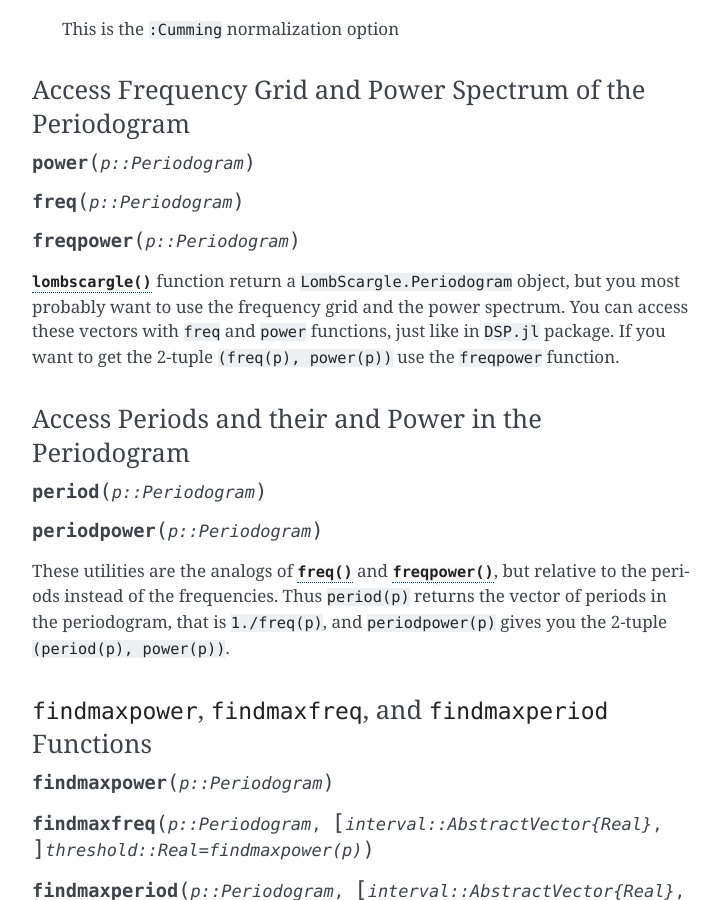
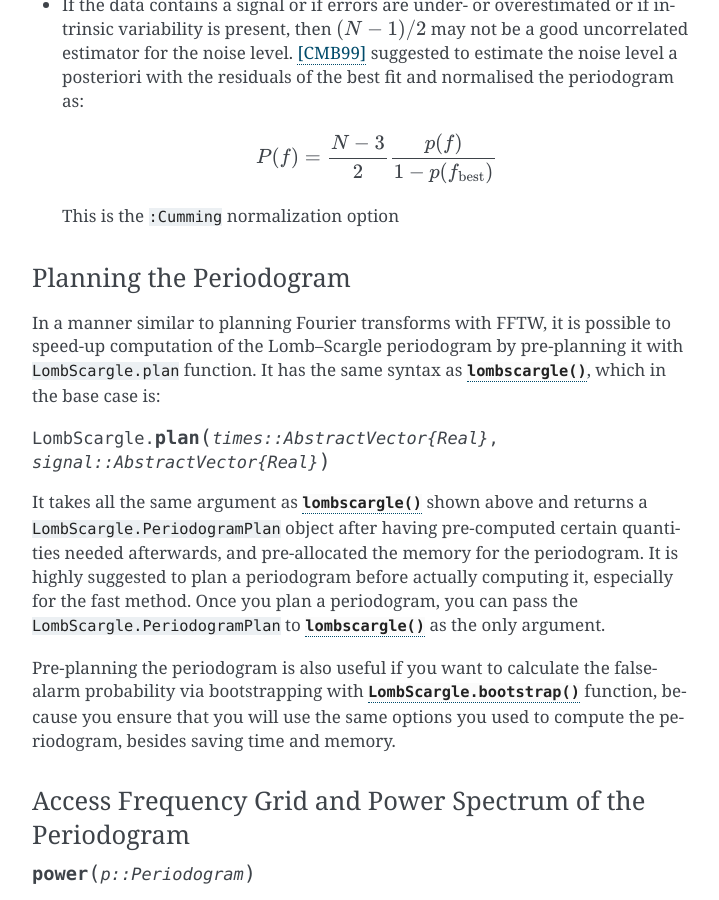
Before and after one commit to JuliaAstro/LombScargle.jl, a Sphinx documentation site: the page built from docs/index.rst, in a window 1280 px wide and 900 px high, scrolled down 7715 px. Shown: the whole window, without its empty margins (388-1107 px from the left). Built offline with Sphinx 7.4.7, drawn with Linux system fonts in a browser that asks for light colours; some of the changed text lies outside the part shown.

Commit message:
Plan periodograms

```diff
--- a/docs/index.rst
+++ b/docs/index.rst
@@ -116,6 +116,13 @@ are:
 -  ``signal``: the vector of observations associated with ``times``
 
 All these vectors must have the same length.
+
+.. Tip::
+
+   You can pre-plan a periodogram with :func:`LombScargle.plan` function, which
+   has the same syntax as :func:`lombscargle` described in this section.  In
+   this way the actual computation of the periodogram is faster and you will
+   save memory.  See the `Planning the Periodogram`_ section below.
 
 Besides the two arguments introduced above, :func:`lombscargle` has a number of
 other optional arguments and keywords in order to choose the right algorithm to
@@ -358,6 +365,28 @@ number of observations.
 
   This is the ``:Cumming`` normalization option
 
+Planning the Periodogram
+~~~~~~~~~~~~~~~~~~~~~~~~
+
+In a manner similar to planning Fourier transforms with FFTW, it is possible to
+speed-up computation of the Lomb–Scargle periodogram by pre-planning it with
+``LombScargle.plan`` function.  It has the same syntax as :func:`lombscargle`,
+which in the base case is:
+
+.. function:: LombScargle.plan(times::AbstractVector{Real}, signal::AbstractVector{Real})
+
+It takes all the same argument as :func:`lombscargle` shown above and returns a
+``LombScargle.PeriodogramPlan`` object after having pre-computed certain
+quantities needed afterwards, and pre-allocated the memory for the periodogram.
+It is highly suggested to plan a periodogram before actually computing it,
+especially for the fast method.  Once you plan a periodogram, you can pass the
+``LombScargle.PeriodogramPlan`` to :func:`lombscargle` as the only argument.
+
+Pre-planning the periodogram is also useful if you want to calculate the
+false-alarm probability via bootstrapping with :func:`LombScargle.bootstrap`
+function, because you ensure that you will use the same options you used to
+compute the periodogram, besides saving time and memory.
+
 Access Frequency Grid and Power Spectrum of the Periodogram
 ~~~~~~~~~~~~~~~~~~~~~~~~~~~~~~~~~~~~~~~~~~~~~~~~~~~~~~~~~~~
 
@@ -491,6 +520,7 @@ Bootstrapping
 '''''''''''''
 
 .. function:: LombScargle.bootstrap(N::Integer, t::AbstractVector{Real}, s::AbstractVector{Real}, ...)
+.. function:: LombScargle.bootstrap(N::Integer, plan::LombScargle.PeriodogramPlan)
 .. function:: fap(b::Bootstrap, power::Real)
 .. function:: fapinv(b::Bootstrap, prob::Real)
 
@@ -529,7 +559,12 @@ with ``N`` permutations of the original data.  All the arguments after the first
 one are passed around to :func:`lombscargle`.  The output is a
 ``LombScargle.Bootstrap`` object.
 
-The false alarm probability and its inverse can be calculated with :func:`fap`
+You can also pass to :func:`LombScargle.bootstrap` a pre-computed
+``LombScargle.PeriodogramPlan`` as second argument.  In this way you will be
+sure to use exactly the same options you used before for computing the
+periodogram with the same periodogram plan.
+
+The false-alarm probability and its inverse can be calculated with :func:`fap`
 and :func:`fapinv` functions respectively.  Their syntax is the same as the
 methods introduced above, but with a ``LombScargle.Bootstrap`` object as first
 argument, instead of the ``LombScargle.Periodogram`` one.
@@ -640,7 +675,9 @@ Here is an example of a noisy periodic signal (:math:`\sin(\pi t) +
 
    julia> s = sinpi.(t) .+ 1.5cospi.(2t) .+ rand(ntimes) # The signal
 
-   julia> pgram = lombscargle(t, s)
+   julia> plan = LombScargle.plan(t, s); # Pre-plan the periodogram
+
+   julia> pgram = lombscargle(plan) # Compute the periodogram
    LombScargle.Periodogram{Float64,StepRangeLen{Float64,Base.TwicePrecision{Float64},Base.TwicePrecision{Float64}},Array{Float64,1}}([0.000472346, 0.000461633, 0.000440906, 0.000412717, 0.000383552, 0.000355828, 0.000289723, 0.000154585, 3.44734e-5, 5.94437e-7  …  3.15125e-5, 0.000487391, 0.0018939, 0.00367003, 0.00484181, 0.00495189, 0.00453233, 0.00480968, 0.00619657, 0.0074052], 0.003185690706734265:0.00637138141346853:79.72190993602499, [0.0295785, 0.0540516, 0.0780093, 0.122759, 0.15685, 0.192366, 0.206601, 0.252829, 0.265771, 0.315443  …  31.1512, 31.1758, 31.2195, 31.2342, 31.2752, 31.293, 31.3517, 31.3761, 31.4148, 31.4199], :standard)
 
 You can plot the result, for example with `Plots
@@ -750,7 +787,9 @@ the periodogram (and you can get the period by taking its inverse):
 
    julia> s = sinpi.(t)
 
-   julia> p = lombscargle(t, s)
+   julia> plan = LombScargle.plan(t, s) # Plan the periodogram
+
+   julia> p = lombscargle(plan)
 
    julia> findmaxperiod(p) # Period with highest power
    1-element Array{Float64,1}:
@@ -830,7 +869,9 @@ functions, respectively.
 
    julia> s = sinpi.(e.*t).^2 .- cos.(5t).^4
 
-   julia> p = lombscargle(t, s)
+   julia> plan = LombScargle.plan(t, s)
+
+   julia> p = lombscargle(plan)
 
    # Find the false-alarm probability for the highest peak.
    julia> fap(p, 0.3)
@@ -858,17 +899,20 @@ calculate the false-alarm probability and its inverse using this sample.
 .. Tip::
 
    When applying the bootstrap method you should use the same options you used
-   to perform the periodogram on your data.  However, note that the fast method
-   gives approximate results that for some frequencies may not be reliable (they
-   can go outside the range :math:`[0, 1]` for the standard normalization).
-   More robust results can be obtained with the ``fast = false`` option.
+   to perform the periodogram on your data.  Using the same periodogram plan you
+   used to compute the periodogram will ensure that you use the same options.
+   However, note that the fast method gives approximate results that for some
+   frequencies may not be reliable (they can go outside the range :math:`[0, 1]`
+   for the standard normalization).  More robust results can be obtained with
+   the ``fast = false`` option.
 
 .. code-block:: julia
 
    # Create a bootstrap sample with 10000
-   # resamplings of the original data.  The larger
-   # the better.  This may take some minutes.
-   julia> b = LombScargle.bootstrap(10000, t, s, samples_per_peak = 10, fast = false)
+   # resamplings of the original data, re-using the
+   # same periodogram plan.  The larger the better.
+   # This may take some minutes.
+   julia> b = LombScargle.bootstrap(10000, plan)
 
    # Calculate the false-alarm probability of a peak
    # with power 0.3 using this bootstrap sample.
@@ -924,7 +968,8 @@ frequency fits well your data.
       using Plots
       t = linspace(0.01, 5, 1000) # Observation times
       s = sinpi.(2t) .+ 1.2cospi.(4t) .+ 0.3rand(length(t)) # Noisy signal
-      p = lombscargle(t, s, samples_per_peak=50)
+      plan = LombScargle.plan(t, s, samples_per_peak=50)
+      p = lombscargle(plan)
       # After plotting the periodogram, you discover
       # that it has two prominent peaks around 1 and 2.
       f1 = findmaxfreq(p, [0.8, 1.2])[1] # Get peak frequency around 1
```
Also changed, not shown: NEWS.md (+18 -7 lines), README.md (+25 -9 lines), 8 other files.
